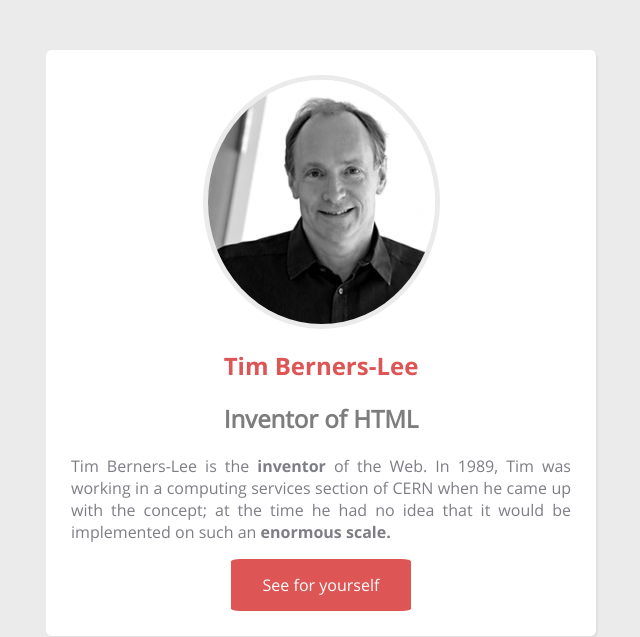
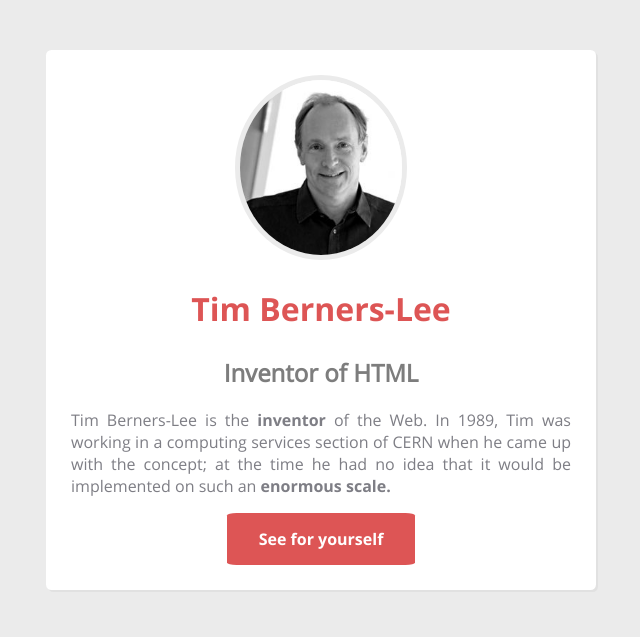
Before and after one commit to Freecey/website-berners-lee, a plain HTML site: page index.html in a window 1280 px wide. Shown: the top 637 px of the page, without its empty margins (319-959 px from the left). Drawn offline with Linux system fonts and the light colour scheme.

Commit message:
bold correct

```diff
--- a/style.css
+++ b/style.css
@@ -12,8 +12,9 @@
 
 h1 {
     color: #dd5555;
-    font-weight: 125%;
+    font-weight: bold;
     font-family: "OpenSans-Bold";
+    font-size: xx-large;
 }
 
 b {
@@ -63,6 +64,7 @@ p {
 .leepic {
     border-radius: 50%;
     border: 5px solid  #ebebeb ;
+    height: 175px;
 }
 
 .cadre01 {
@@ -79,6 +81,7 @@ p {
     }
 
 .button {
+    font-family: "OpenSans-Bold";
     background-color: #dd5555;
     border: none;
     color: white;
```
